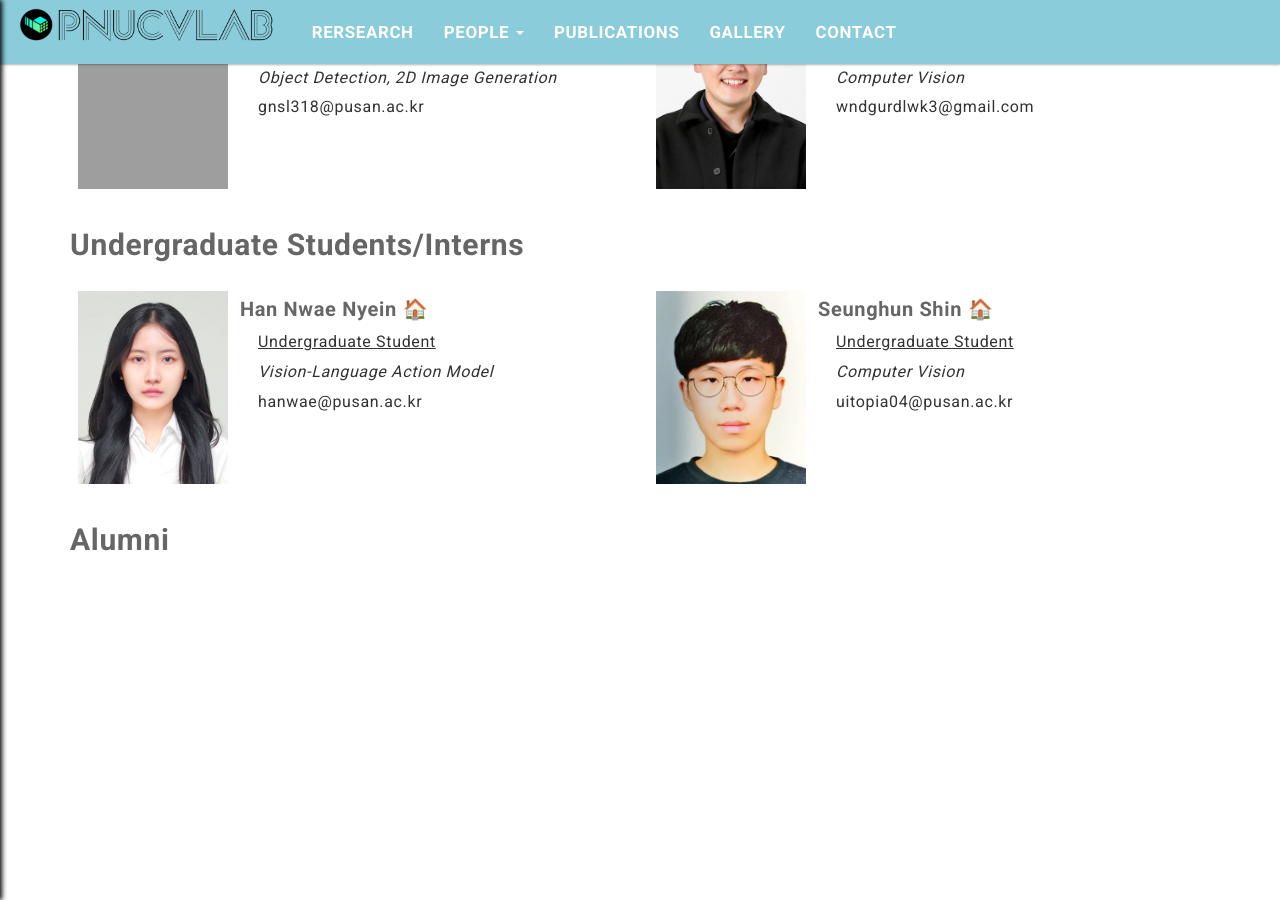
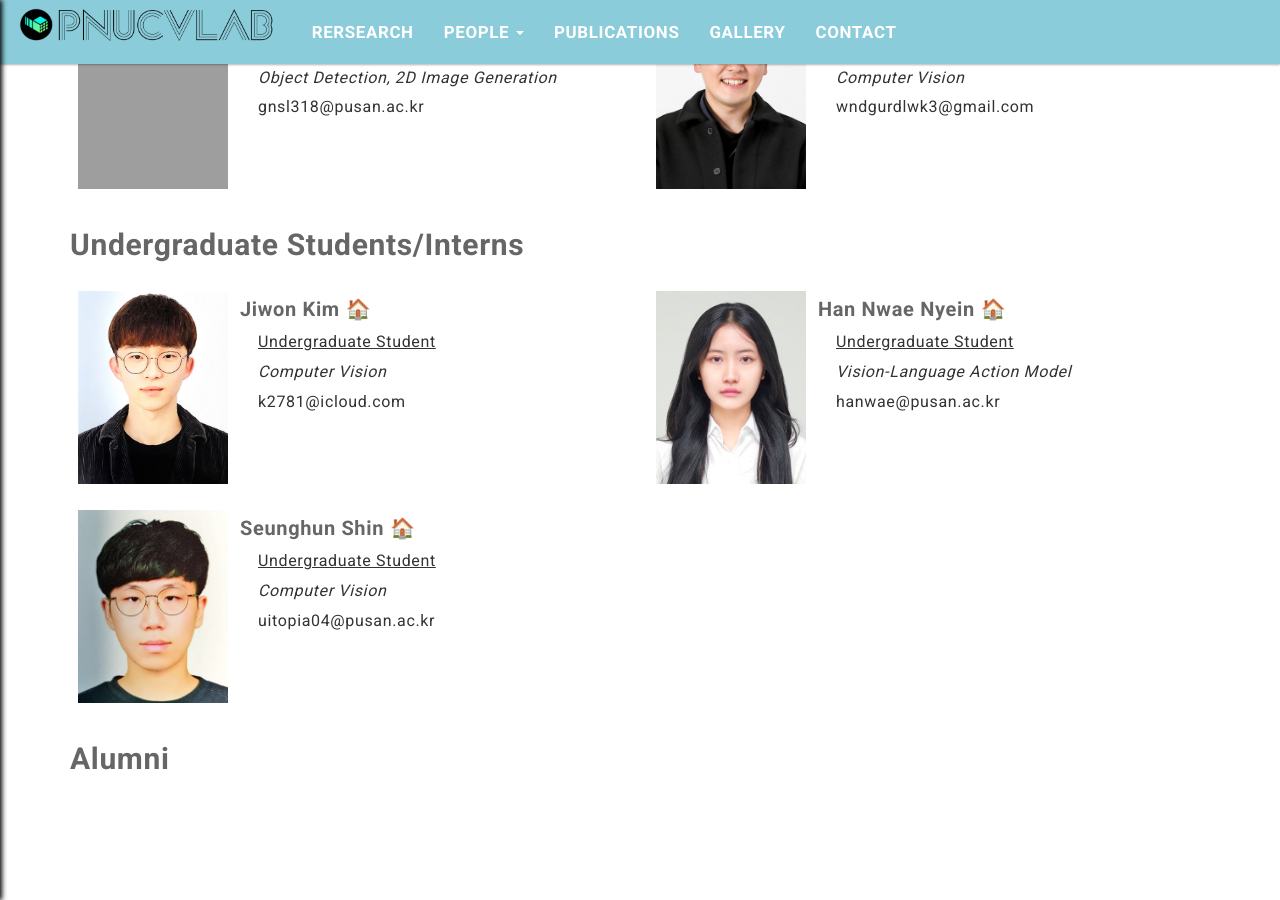
Before and after one commit to pnucvlab/pnucvlab.github.io, a Jekyll site: the page built from pages/people/members.html, in a window 1280 px wide and 900 px high, scrolled down 739 px. Built offline with Jekyll 4.4.1, drawn with Linux system fonts in a browser that asks for light colours; grey boxes are pictures that could not be loaded.

Commit message:
Add Jiwon Kim

```diff
--- a/pages/people/members.html
+++ b/pages/people/members.html
@@ -104,6 +104,21 @@
 <p style="font-size:30px; margin:20px 0 10px;"><strong>Undergraduate Students/Interns</strong></p>
 <div class="student-grid">
   <div class="profile-card">
+    <img src="{{ site.baseurl }}/assets/images/profiles/jiwon_kim.jpg" alt="Jiwon Kim">
+    <div>
+      <div class="profile-info">
+        <span class="name">Jiwon Kim</span>
+        <a href="https://github.com/jiiiiiiiiwon" class="home-icon" target="_blank" rel="noopener noreferrer">🏠</a>
+      </div>
+      <div class="profile-details">
+        <span class="position-text">Undergraduate Student</span><br>
+        <span class="topic-text">Computer Vision</span><br>
+        <span class="email-text">k2781@icloud.com</span>
+      </div>
+    </div>
+  </div>
+
+  <div class="profile-card">
     <img src="{{ site.baseurl }}/assets/images/profiles/han_nwae_nyein.jpg" alt="Han Nwae Nyein">
     <div>
       <div class="profile-info">
```
Also changed, not shown: assets/images/profiles/jiwon_kim.jpg (added).
